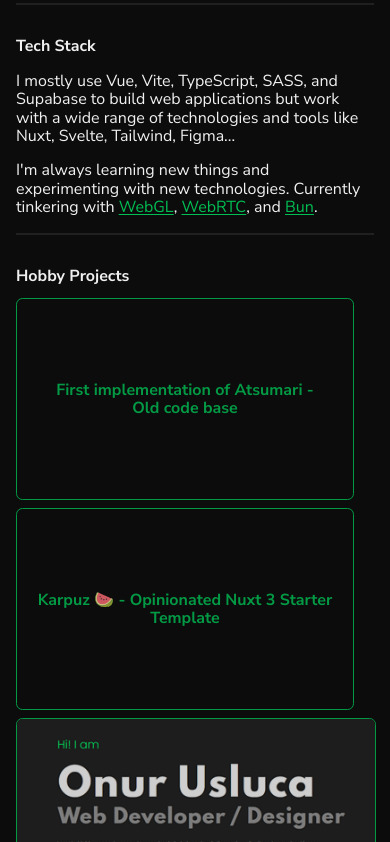
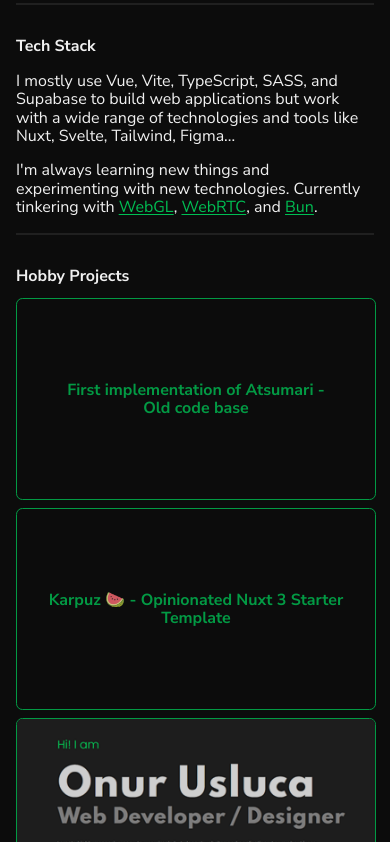
Before and after one commit to onurusluca/portfolio-v3, a SvelteKit app: page / in a window 390 px wide. Shown: the part 918-1760 px from the top of the page. Built offline with nearby package versions, Linux system fonts and the light colour scheme.

Commit message:
fix layout

```diff
--- a/src/routes/+layout.svelte
+++ b/src/routes/+layout.svelte
@@ -7,8 +7,6 @@
 	import { inject } from '@vercel/analytics';
 
 	inject({ mode: dev ? 'development' : 'production' });
-
-	//	import { t, locale, locales } from '$lib/locales/i18n';
 </script>
 
 <div class="app">
--- a/src/routes/+page.svelte
+++ b/src/routes/+page.svelte
@@ -268,6 +268,9 @@
 						width: 100%;
 					}
 				}
+				.no-image-project {
+					width: 100%;
+				}
 			}
 
 			@media (max-width: 576px) {
```
